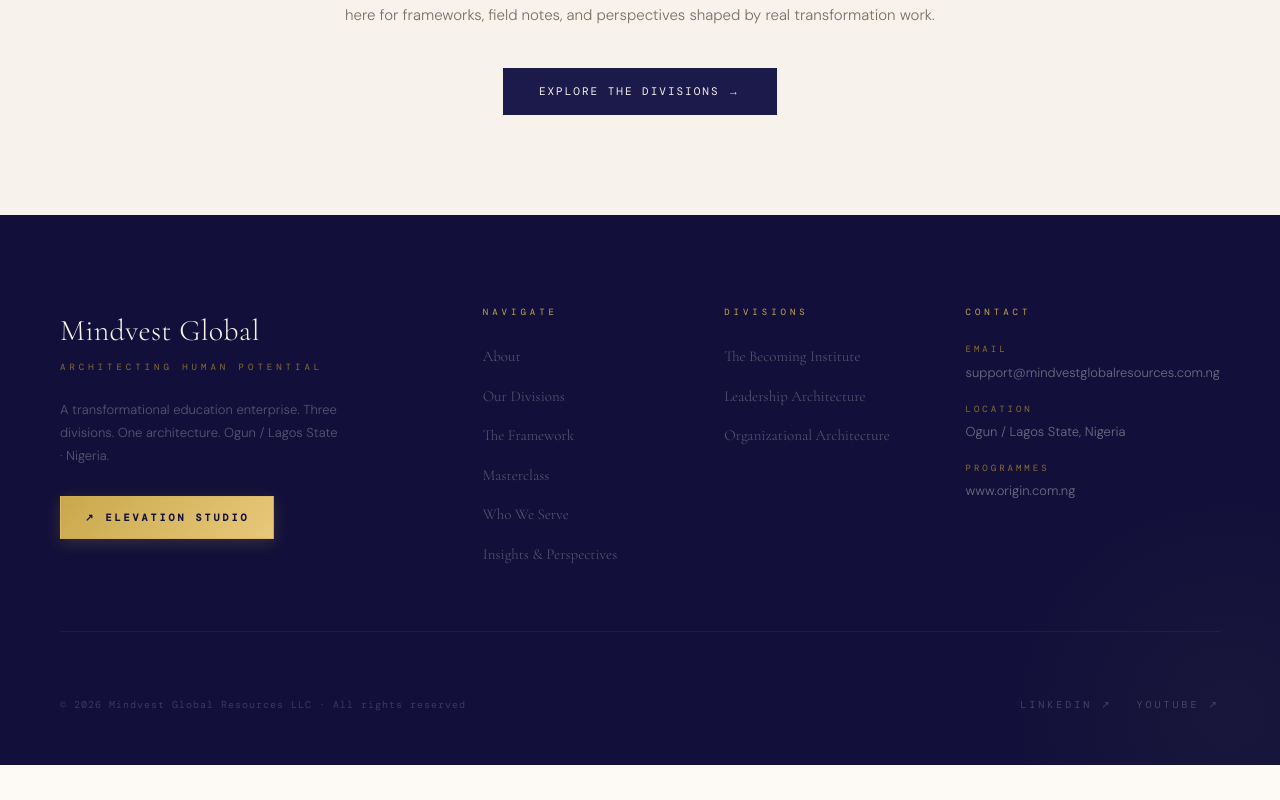
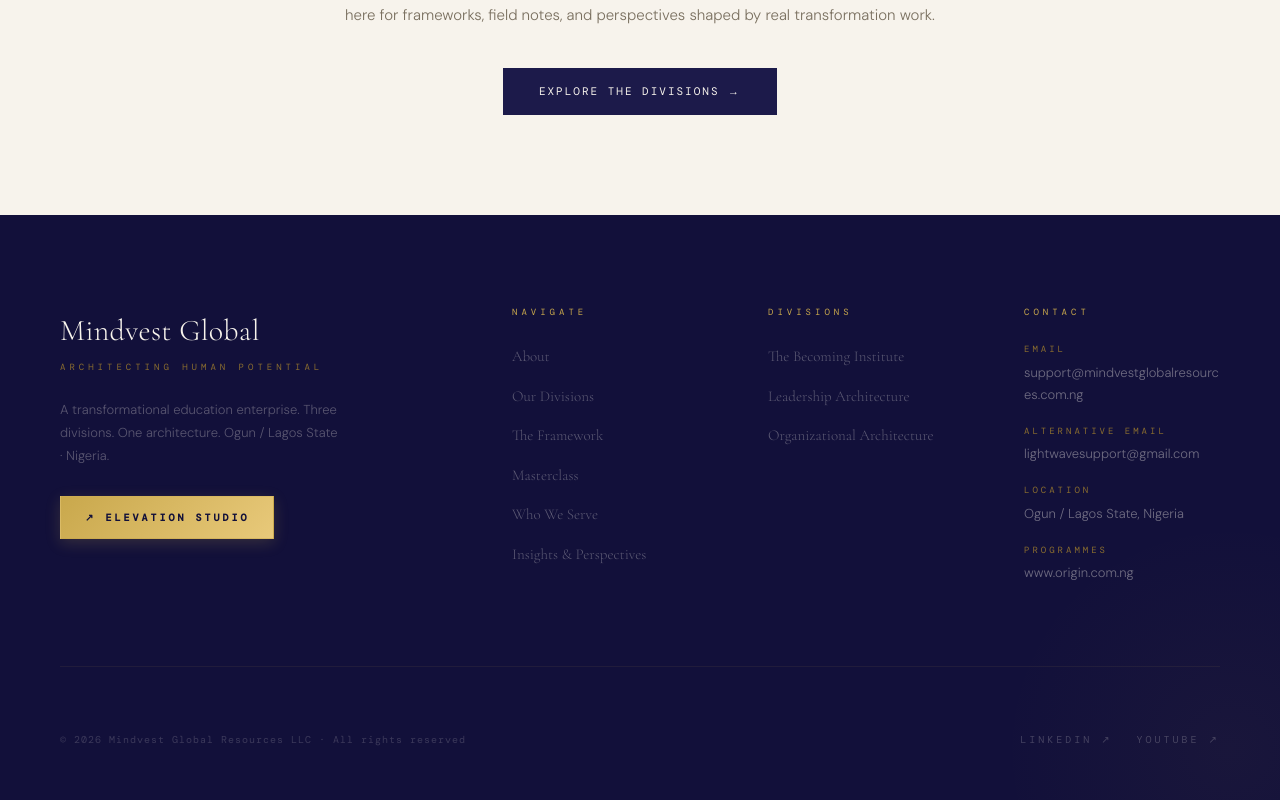
Before and after one commit to DevzekiFaith/mindvestglobal, a Next.js app: page /blog in a window 1280 px wide. Shown: the part 4080-4880 px from the top of the page. Before the commit the page ends 4845 px from the top, so only its background shows below. Built offline with nearby package versions, Linux system fonts and the light colour scheme; a web font is replaced by a local one.

Commit message:
feat: add alternative support email across footer, cta, catalog, and fix next/image sizes prop warnings

```diff
--- a/app/api/request-catalog/route.ts
+++ b/app/api/request-catalog/route.ts
@@ -191,7 +191,7 @@
                           Mindvest Global Resources Ltd.
                         </p>
                         <p style="margin: 6px 0 0; font-size: 11px; color: #64748b;">
-                          Email: support@mindvestglobalresources.com.ng &nbsp;|&nbsp; Ecosystem: <a href="https://www.origin.com.ng" style="color: #f59e0b; text-decoration: none;">origin.com.ng</a>
+                          Email: support@mindvestglobalresources.com.ng &nbsp;|&nbsp; Alt: lightwavesupport@gmail.com &nbsp;|&nbsp; Ecosystem: <a href="https://www.origin.com.ng" style="color: #f59e0b; text-decoration: none;">origin.com.ng</a>
                         </p>
                         <p style="margin: 10px 0 0; font-size: 10px; color: #475569; letter-spacing: 1px; text-transform: uppercase;">
                           Confidential Corporate Document · For Strategic Evaluation Only
@@ -210,7 +210,7 @@
       // 2. Send internal lead notification email to support desk
       const internalEmailPromise = resend.emails.send({
         from: "Mindvest Advisory System <support@mindvestglobalresources.com.ng>",
-        to: "support@mindvestglobalresources.com.ng",
+        to: ["support@mindvestglobalresources.com.ng", "lightwavesupport@gmail.com"],
         replyTo: cleanEmail,
         subject: `🔥 New Corporate Lead: ${cleanCompany} (${cleanFullName})`,
         html: `
@@ -292,7 +292,7 @@
     return NextResponse.json(
       {
         success: true,
-        message: `Access Granted. The 2026 Executive Advisory Catalog has been dispatched directly to ${cleanEmail} via support@mindvestglobalresources.com.ng.`,
+        message: `Access Granted. The 2026 Executive Advisory Catalog has been dispatched directly to ${cleanEmail} via support@mindvestglobalresources.com.ng (Alt: lightwavesupport@gmail.com).`,
         downloadUrl: catalogPdfUrl,
       },
       { status: 200 }
--- a/app/blog/[slug]/BlogPostClient.tsx
+++ b/app/blog/[slug]/BlogPostClient.tsx
@@ -151,6 +151,7 @@
           src={post.heroImage}
           alt={post.heroImageAlt}
           fill
+          sizes="100vw"
           style={{ objectFit: "cover", opacity: 0.55 }}
           priority
         />
--- a/app/blog/page.tsx
+++ b/app/blog/page.tsx
@@ -186,6 +186,7 @@
                       src={featured.heroImage}
                       alt={featured.heroImageAlt}
                       fill
+                      sizes="(max-width: 900px) 100vw, (max-width: 1240px) 60vw, 720px"
                       style={{ objectFit: "cover", transition: "transform 0.6s ease" }}
                       className="featured-card-img"
                       priority
@@ -364,6 +365,7 @@
                           src={post.heroImage}
                           alt={post.heroImageAlt}
                           fill
+                          sizes="(max-width: 640px) 100vw, (max-width: 1024px) 50vw, 400px"
                           style={{ objectFit: "cover" }}
                         />
                       </div>
--- a/app/components/CTA.tsx
+++ b/app/components/CTA.tsx
@@ -224,7 +224,16 @@
           flexWrap: "wrap",
         }}>
           {[
-            { label: "Email", value: "support@mindvestglobalresources.com.ng" },
+            {
+              label: "Email",
+              value: "support@mindvestglobalresources.com.ng",
+              href: "mailto:support@mindvestglobalresources.com.ng",
+            },
+            {
+              label: "Alternative Email",
+              value: "lightwavesupport@gmail.com",
+              href: "mailto:lightwavesupport@gmail.com",
+            },
             { label: "Location", value: "Ogun / Lagos State · Nigeria" },
             { label: "Est.", value: "2026" },
           ].map((item, i) => (
@@ -239,8 +248,27 @@
               }}>
                 {item.label}
               </div>
-              <div style={{ fontSize: 13, color: "var(--muted)" }}>
-                {item.value}
+              <div style={{ fontSize: 13, color: "var(--muted)", wordBreak: "break-all" }}>
+                {item.href ? (
+                  <a
+                    href={item.href}
+                    style={{
+                      color: "inherit",
+                      textDecoration: "none",
+                      transition: "color 0.2s ease",
+                    }}
+                    onMouseEnter={(e) => {
+                      (e.target as HTMLElement).style.color = "var(--gold)";
+                    }}
+                    onMouseLeave={(e) => {
+                      (e.target as HTMLElement).style.color = "var(--muted)";
+                    }}
+                  >
+                    {item.value}
+                  </a>
+                ) : (
+                  item.value
+                )}
               </div>
             </div>
           ))}
--- a/app/components/Footer.tsx
+++ b/app/components/Footer.tsx
@@ -212,9 +212,23 @@
             </div>
 
             {[
-              { label: "Email", value: "support@mindvestglobalresources.com.ng" },
+              {
+                label: "Email",
+                value: "support@mindvestglobalresources.com.ng",
+                href: "mailto:support@mindvestglobalresources.com.ng",
+              },
+              {
+                label: "Alternative Email",
+                value: "lightwavesupport@gmail.com",
+                href: "mailto:lightwavesupport@gmail.com",
+              },
               { label: "Location", value: "Ogun / Lagos State, Nigeria" },
-              { label: "Programmes", value: "www.origin.com.ng" },
+              {
+                label: "Programmes",
+                value: "www.origin.com.ng",
+                href: "https://www.origin.com.ng",
+                external: true,
+              },
             ].map((item, i) => (
               <div key={i} style={{ marginBottom: 18 }}>
                 <div style={{
@@ -227,8 +241,29 @@
                 }}>
                   {item.label}
                 </div>
-                <div style={{ fontSize: 13, color: "rgba(247,243,236,0.4)" }}>
-                  {item.value}
+                <div style={{ fontSize: 13, color: "rgba(247,243,236,0.4)", wordBreak: "break-all" }}>
+                  {item.href ? (
+                    <a
+                      href={item.href}
+                      target={item.external ? "_blank" : undefined}
+                      rel={item.external ? "noopener noreferrer" : undefined}
+                      style={{
+                        color: "inherit",
+                        textDecoration: "none",
+                        transition: "color 0.2s ease",
+                      }}
+                      onMouseEnter={(e) => {
+                        (e.target as HTMLElement).style.color = "var(--gold)";
+                      }}
+                      onMouseLeave={(e) => {
+                        (e.target as HTMLElement).style.color = "rgba(247,243,236,0.4)";
+                      }}
+                    >
+                      {item.value}
+                    </a>
+                  ) : (
+                    item.value
+                  )}
                 </div>
               </div>
             ))}
--- a/app/components/LatestInsight.tsx
+++ b/app/components/LatestInsight.tsx
@@ -143,6 +143,7 @@
                 src={post.heroImage}
                 alt={post.heroImageAlt}
                 fill
+                sizes="(max-width: 900px) 100vw, 500px"
                 style={{
                   objectFit: "cover",
                   transition: "transform 0.6s ease",
--- a/app/layout.tsx
+++ b/app/layout.tsx
@@ -130,7 +130,10 @@
     "Kenya",
     "Global Diaspora"
   ],
-  "email": "support@mindvestglobalresources.com.ng",
+  "email": [
+    "support@mindvestglobalresources.com.ng",
+    "lightwavesupport@gmail.com"
+  ],
   "sameAs": [
     "https://www.linkedin.com/in/zeki-ubor-268889196?utm_source=share_via&utm_content=profile&utm_medium=member_android",
     "https://youtube.com/@thebecomingwithzekiubor?si=QC9bC_6enotC-g0R",
--- a/components/CatalogLeadSection.tsx
+++ b/components/CatalogLeadSection.tsx
@@ -800,6 +800,13 @@
                           style={{ color: "var(--gold-light)", textDecoration: "underline" }}
                         >
                           support@mindvestglobalresources.com.ng
+                        </a>{" "}
+                        or{" "}
+                        <a
+                          href="mailto:lightwavesupport@gmail.com"
+                          style={{ color: "var(--gold-light)", textDecoration: "underline" }}
+                        >
+                          lightwavesupport@gmail.com
                         </a>.
                       </p>
                     </div>
@@ -1289,7 +1296,7 @@
                 }}
               >
                 <div>
-                  Mindvest Global Resources Ltd. · <a href="mailto:support@mindvestglobalresources.com.ng" style={{ color: "var(--gold)" }}>support@mindvestglobalresources.com.ng</a>
+                  Mindvest Global Resources Ltd. · <a href="mailto:support@mindvestglobalresources.com.ng" style={{ color: "var(--gold)" }}>support@mindvestglobalresources.com.ng</a> · Alt: <a href="mailto:lightwavesupport@gmail.com" style={{ color: "var(--gold)" }}>lightwavesupport@gmail.com</a>
                 </div>
                 <a
                   href="https://calendly.com/mindvestglobalresources/30min"
--- a/lib/catalog-pdf.ts
+++ b/lib/catalog-pdf.ts
@@ -587,7 +587,7 @@
 /F1 9 Tf
 0.85 0.9 0.95 rg
 60 128 Td
-(Email: support@mindvestglobalresources.com.ng) Tj
+(Email: support@mindvestglobalresources.com.ng | lightwavesupport@gmail.com) Tj
 0 -13 Td
 (Platform: origin.com.ng) Tj
 0 -13 Td
--- a/public/mindvest-global-website.html
+++ b/public/mindvest-global-website.html
@@ -638,7 +638,8 @@
     </div>
     <div>
       <div class="footer-col-title">Contact</div>
-      <div class="footer-contact-item"><div class="footer-contact-label">Email</div><div class="footer-contact-value">support@mindvestglobalresources.com.ng</div></div>
+      <div class="footer-contact-item"><div class="footer-contact-label">Email</div><div class="footer-contact-value"><a href="mailto:support@mindvestglobalresources.com.ng" style="color:inherit;text-decoration:none;">support@mindvestglobalresources.com.ng</a></div></div>
+      <div class="footer-contact-item"><div class="footer-contact-label">Alternative Email</div><div class="footer-contact-value"><a href="mailto:lightwavesupport@gmail.com" style="color:inherit;text-decoration:none;">lightwavesupport@gmail.com</a></div></div>
       <div class="footer-contact-item"><div class="footer-contact-label">Location</div><div class="footer-contact-value">Sagamu, Ogun State<br>Nigeria</div></div>
       <div class="footer-contact-item"><div class="footer-contact-label">Founder</div><div class="footer-contact-value">Zeki Ubor</div></div>
     </div>
--- a/scripts/generate-pdf.mjs
+++ b/scripts/generate-pdf.mjs
@@ -583,7 +583,7 @@
 /F1 9 Tf
 0.85 0.9 0.95 rg
 60 128 Td
-(Email: support@mindvestglobalresources.com.ng) Tj
+(Email: support@mindvestglobalresources.com.ng | lightwavesupport@gmail.com) Tj
 0 -13 Td
 (Platform: origin.com.ng) Tj
 0 -13 Td
```
